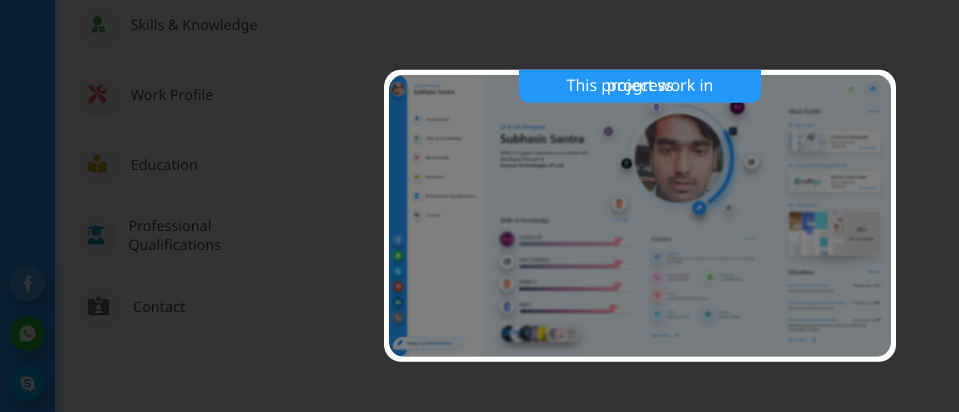
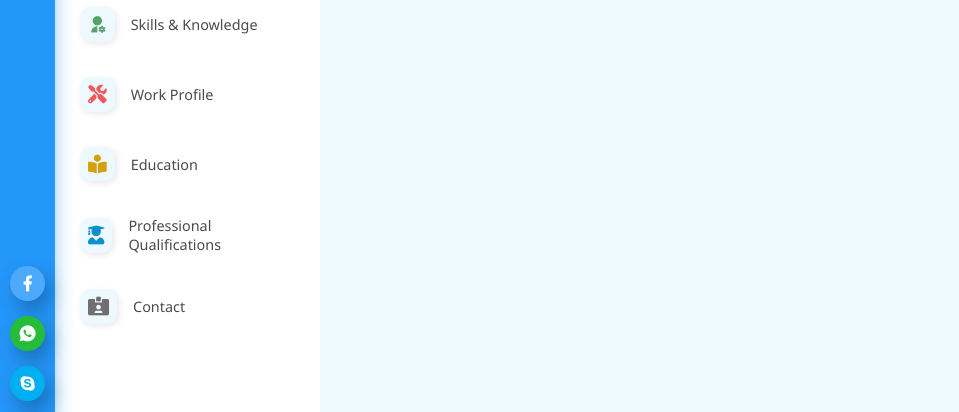
Before and after one commit to subhasisdesigner/update, a React (Create React App) app: page / in a window 1280 px wide. Shown: the part 184-596 px from the top of the page, without its empty margins (0-959 px from the left). Built offline with nearby package versions, Linux system fonts and the light colour scheme.

Commit message:
gitignore file update

```diff
--- a/src/index.js
+++ b/src/index.js
@@ -2,7 +2,7 @@ import React from 'react';
 import ReactDOM from 'react-dom';
 import App from './App';
 import { BrowserRouter } from 'react-router-dom';
-import UnderWork from './under_working';
+import UnderWork from './underWorking';
 
 
 ReactDOM.render(
--- a/src/index.scss
+++ b/src/index.scss
@@ -1,5 +1,9 @@
 @import "../src/asset/Sass/main.scss";
 
+
+.d-none {
+    display: none;
+}
 
 .loading_wrapper {
     position: fixed;
--- a/src/under_working/index.js
+++ /dev/null
@@ -1,18 +0,0 @@
-import React from "react";
-import '../index.scss';
-import underBuildPic from '../asset/construction.png'
-
-export default function UnderWork() {
-  return (
-    <div id="under_duild">
-      <div className="loading_wrapper d-none">
-        <div className="loader_container">
-          <div className="state_pending">
-            <span className="Under">This project work in progress</span>
-            <img src={underBuildPic} />
-          </div>
-        </div>
-      </div>
-    </div>
-  );
-}
```
Also changed, not shown: 1 other file (tests, documents, lock files or other folders).
